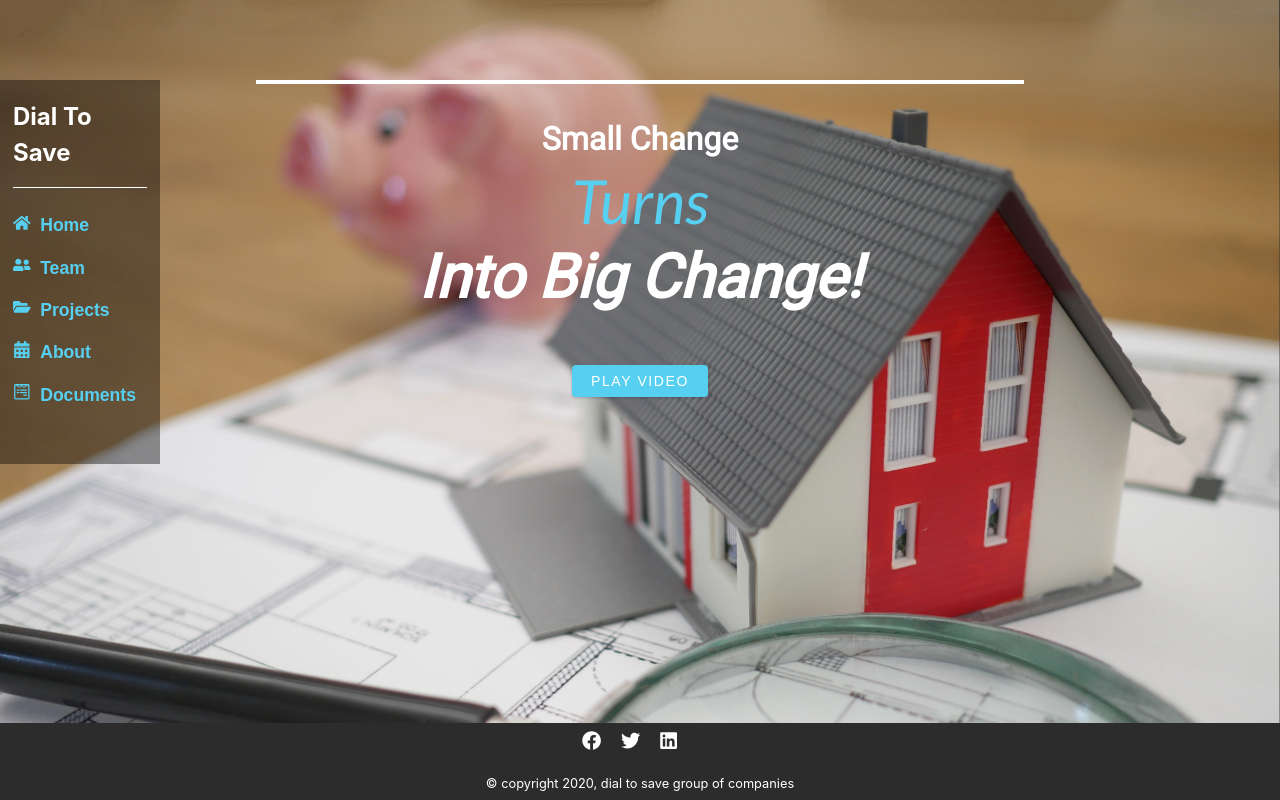
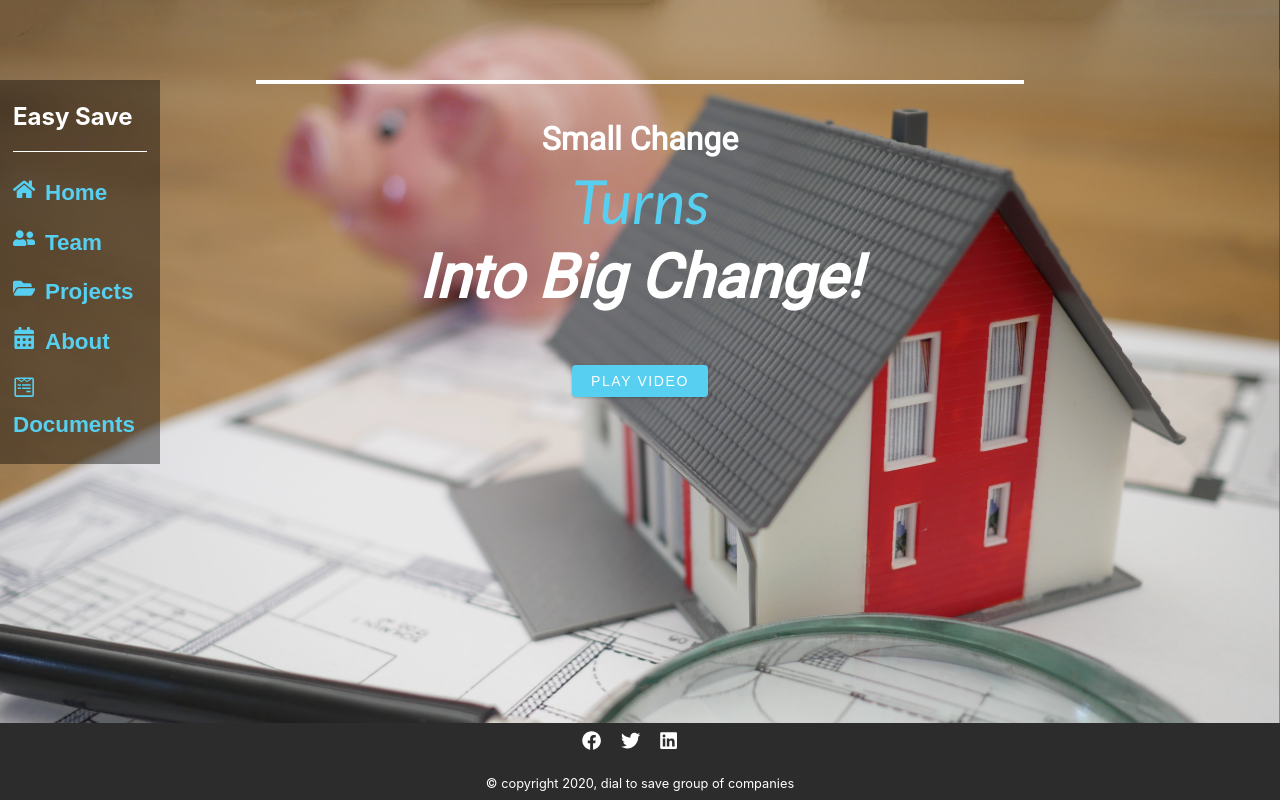
Before and after one commit to jirois/easy_save, a React (Create React App) app: page / in a window 1280 px wide. Built offline with nearby package versions, Linux system fonts and the light colour scheme.

Commit message:
fix: fix header text, nav-item text

```diff
--- a/public/index.html
+++ b/public/index.html
@@ -24,7 +24,7 @@
       work correctly both with client-side routing and a non-root public URL.
       Learn how to configure a non-root public URL by running `npm run build`.
     -->
-    <title>React App</title>
+    <title>Easy Save</title>
   </head>
   <body>
     <noscript>You need to enable JavaScript to run this app.</noscript>
--- a/src/Navbar.js
+++ b/src/Navbar.js
@@ -8,7 +8,7 @@ const Navbar = () => {
         <nav className="nav-bar">
           <div className="nav-center">
             <div className="nav-header">
-                <h4>Dial to save</h4>
+                <h4>Easy Save</h4>
                 <button onClick={openSidebar} className="icon-nav">
                     <FaBars />
                 </button>
--- a/src/index.css
+++ b/src/index.css
@@ -220,7 +220,7 @@ nav {
   }
 
   .nav-items::before {
-    content: "Dial to save";
+    content: "Easy save";
     display: block;
     border-bottom: 1px solid;
     text-transform: capitalize;
@@ -245,7 +245,7 @@ nav {
     font-family: sans-serif;
     text-transform: capitalize;
     font-weight: bold;
-    font-size: 1.1rem;
+    font-size: 1.4rem;
     margin-bottom: 1rem;
     color: var(--main-color);
   }
```
